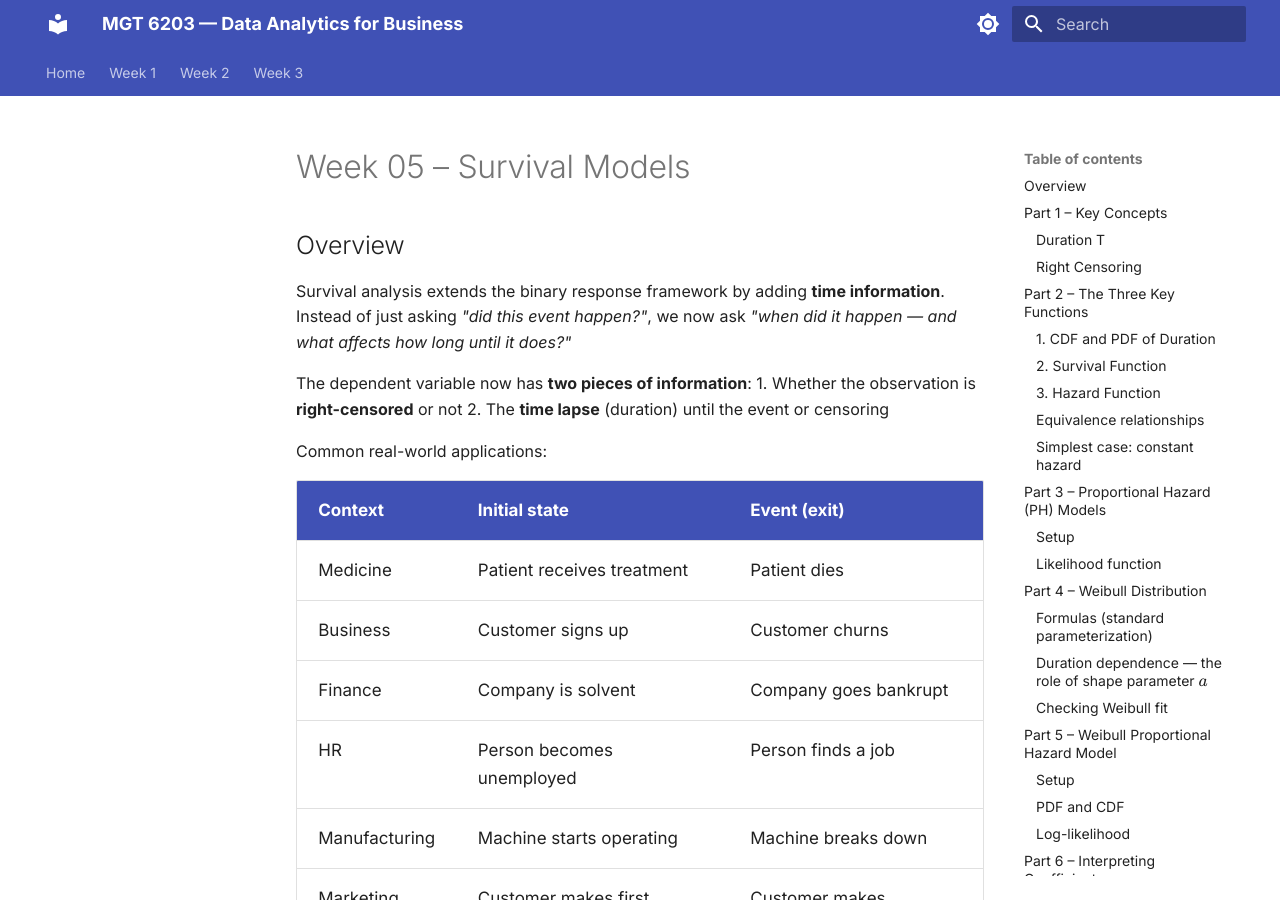
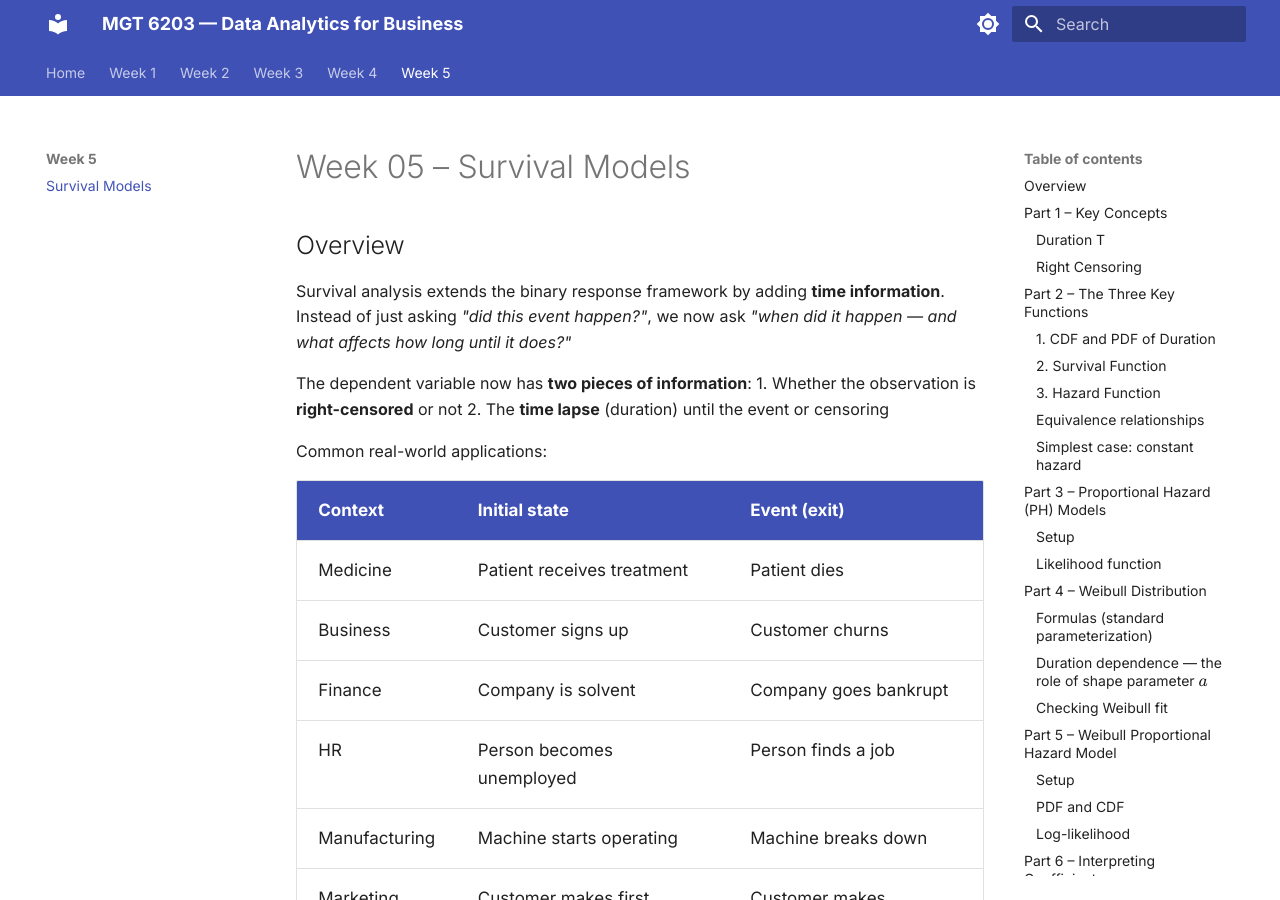
Before and after one commit to SydneyLeiher/mgt6203-notes, an MkDocs documentation site: the page built from docs/weeks/Week05_SurvivalModels.md, in a window 1280 px wide and 900 px high. Built offline with MkDocs 1.6.1 and Material for MkDocs 9.7.7, drawn with Linux system fonts in a browser that asks for light colours.

Commit message:
updated yaml

```diff
--- a/mkdocs.yml
+++ b/mkdocs.yml
@@ -65,3 +65,7 @@ nav:
     - Binary Response Models: weeks/Week02_BinaryResponseModels.md
   - Week 3:
     - Censored and Truncated Models: weeks/Week03_CensoredAndTruncatedModels.md
+  - Week 4:
+    - Count Data Models: weeks/Week04_CountDataModels.md
+  - Week 5:
+    - Survival Models: weeks/Week05_SurvivalModels.md
```
